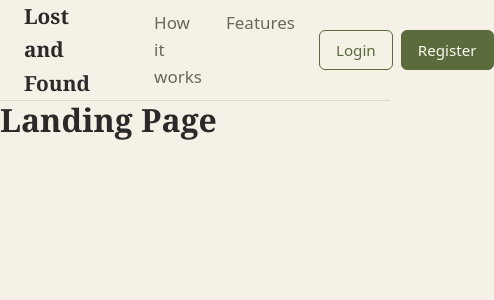
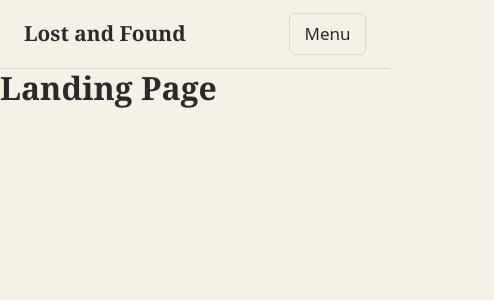
Before and after one commit to SugarGrain/Kasukabe-Defence-Group, a React app in the folder frontend/: page / in a window 390 px wide. Shown: the top 300 px of the page, 494 px wide, since content can reach past the window. Built offline with nearby package versions, Linux system fonts and the light colour scheme; the HTML template or start-up script is replaced by a standard one.

Commit message:
Add mobile menu to navbar

```diff
--- a/frontend/src/components/Navbar.css
+++ b/frontend/src/components/Navbar.css
@@ -25,6 +25,24 @@
   color: var(--accent);
 }
 
+.navbar-toggle {
+  display: none;
+  margin-left: auto;
+  padding: 0.4rem 0.9rem;
+  background: none;
+  border: 1px solid var(--border);
+  border-radius: var(--radius);
+  color: var(--text);
+  font: inherit;
+  cursor: pointer;
+}
+
+.navbar-menu {
+  display: flex;
+  align-items: center;
+  flex: 1;
+}
+
 .navbar-links {
   display: flex;
   gap: var(--space-3);
@@ -50,3 +68,32 @@
   padding: 0.45rem 1rem;
   font-size: 0.95rem;
 }
+
+@media (max-width: 760px) {
+  .navbar-inner {
+    flex-wrap: wrap;
+  }
+
+  .navbar-toggle {
+    display: inline-block;
+  }
+
+  .navbar-menu {
+    display: none;
+    flex-basis: 100%;
+    flex-direction: column;
+    align-items: flex-start;
+    gap: var(--space-2);
+    padding-bottom: var(--space-2);
+  }
+
+  .navbar-menu.is-open {
+    display: flex;
+  }
+
+  .navbar-links {
+    flex-direction: column;
+    gap: var(--space-1);
+    margin: 0;
+  }
+}
--- a/frontend/src/components/Navbar.jsx
+++ b/frontend/src/components/Navbar.jsx
@@ -1,26 +1,46 @@
+import { useState } from "react";
 import { Link } from "react-router-dom";
 import "./Navbar.css";
 
 function Navbar() {
+  const [open, setOpen] = useState(false);
+  const close = () => setOpen(false);
+
   return (
     <header className="navbar">
       <nav className="navbar-inner container">
-        <Link to="/" className="navbar-brand">
+        <Link to="/" className="navbar-brand" onClick={close}>
           Lost and Found
         </Link>
 
+        <button
+          type="button"
+          className="navbar-toggle"
+          aria-label="Toggle menu"
+          aria-expanded={open}
+          onClick={() => setOpen(!open)}
+        >
+          {open ? "Close" : "Menu"}
+        </button>
+
+        <div className={"navbar-menu" + (open ? " is-open" : "")}>
           <div className="navbar-links">
-          <a href="#how-it-works">How it works</a>
-          <a href="#features">Features</a>
+            <a href="#how-it-works" onClick={close}>
+              How it works
+            </a>
+            <a href="#features" onClick={close}>
+              Features
+            </a>
           </div>
 
           <div className="navbar-actions">
-          <Link to="/login" className="btn btn-outline">
+            <Link to="/login" className="btn btn-outline" onClick={close}>
               Login
             </Link>
-          <Link to="/register" className="btn btn-primary">
+            <Link to="/register" className="btn btn-primary" onClick={close}>
               Register
             </Link>
+          </div>
         </div>
       </nav>
     </header>
```
Lines whose indentation alone changed are shown as unchanged.
